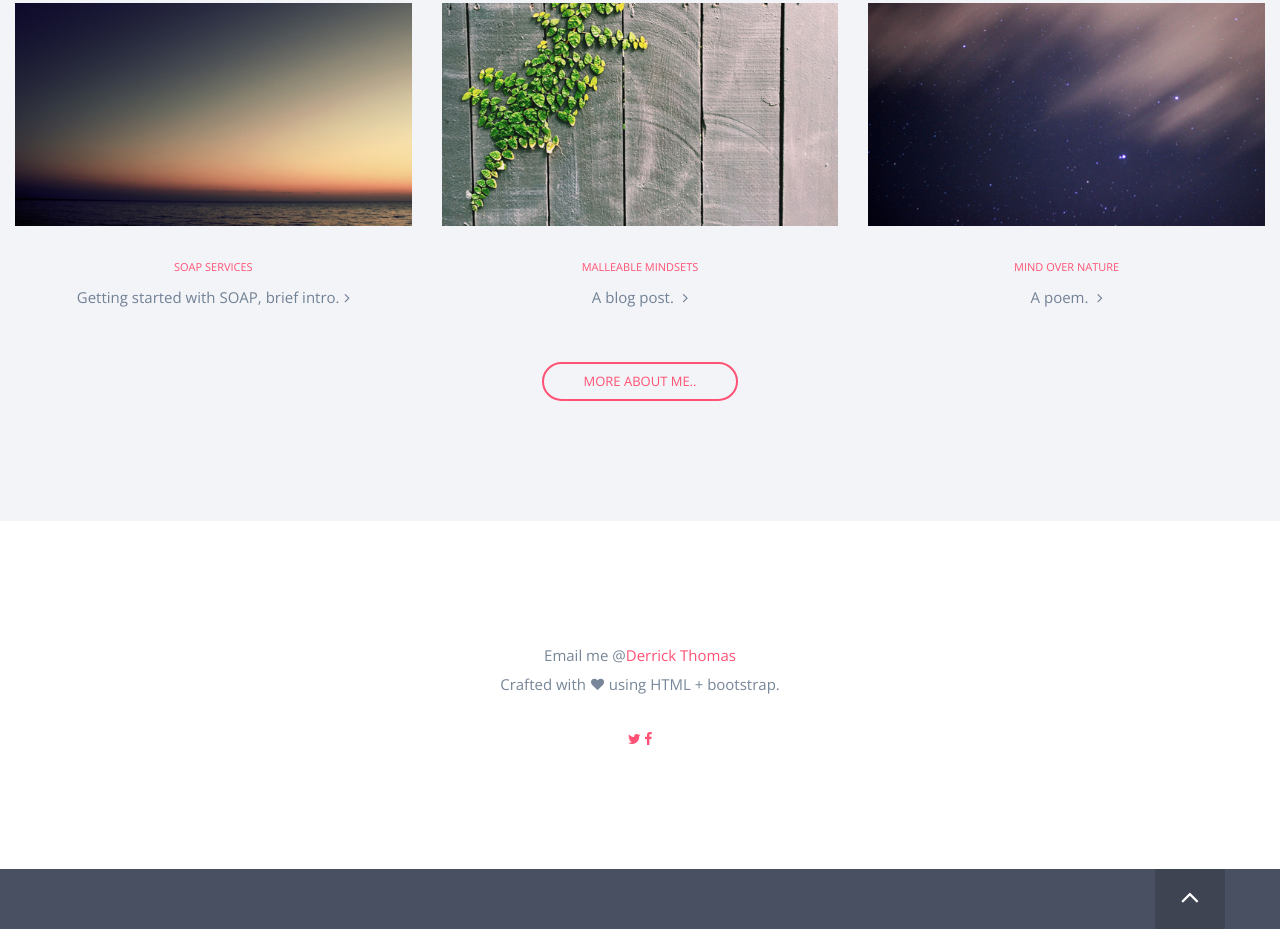
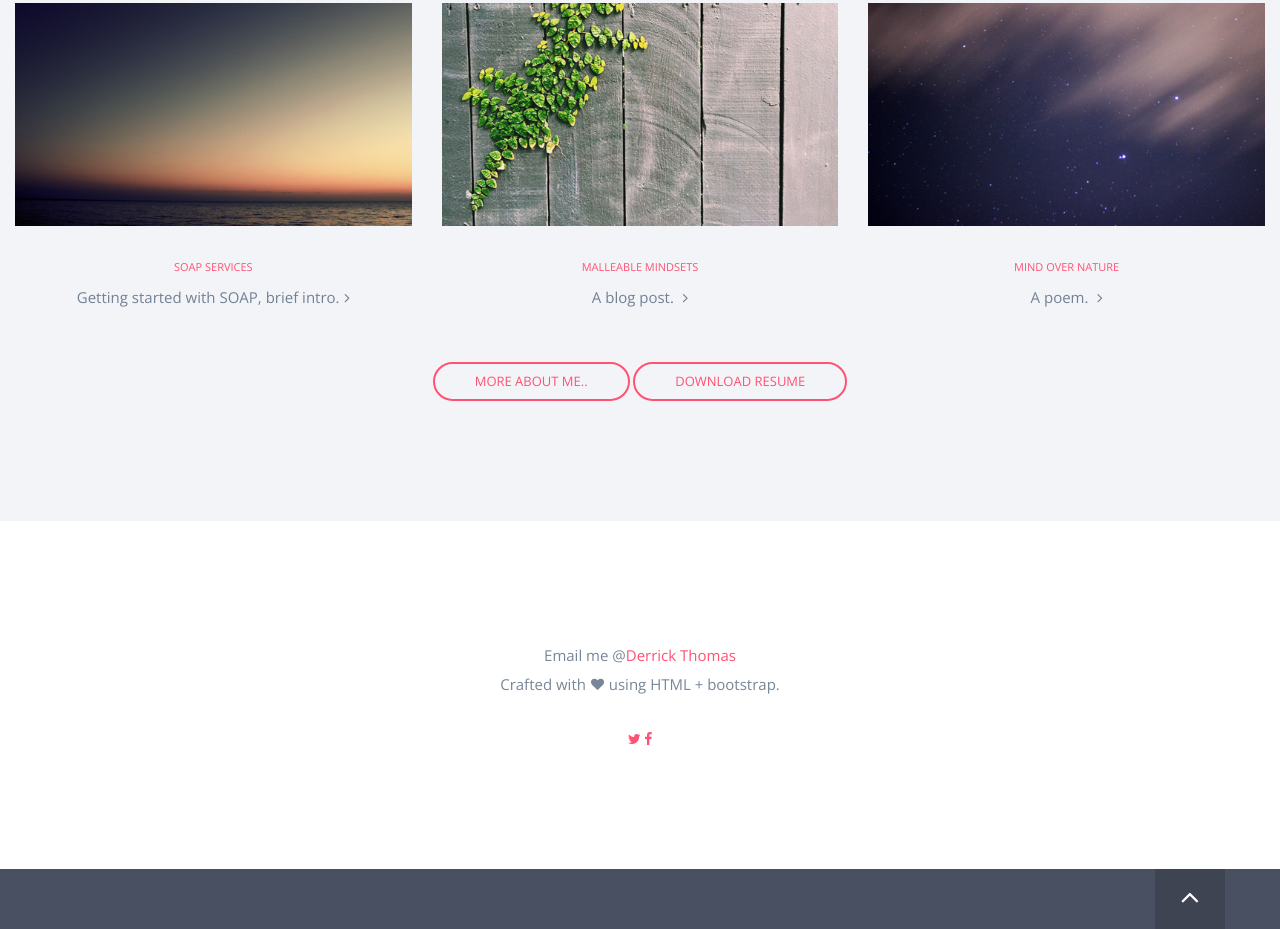
Before and after one commit to derfloyd/derfloyd.github.io, a plain HTML site: page index.html in a window 1280 px wide. Shown: the part 4572-5501 px from the top of the page. Drawn offline with nearby package versions, Linux system fonts and the light colour scheme.

Commit message:
Resume added

```diff
--- a/index.html
+++ b/index.html
@@ -297,6 +297,7 @@
                     </article>
                 </div>
                 <a  target="_blank" href="https://thecollective4you.wordpress.com/" class="btn btn-ghost btn-accent btn-small">More about me..</a>
+                <a  target="_blank" href="resume/Derrick_Resume.pdf" class="btn btn-ghost btn-accent btn-small">Download Resume</a>
             </div>
         </div>
     </section>
```
Also changed, not shown: 1 other file.
